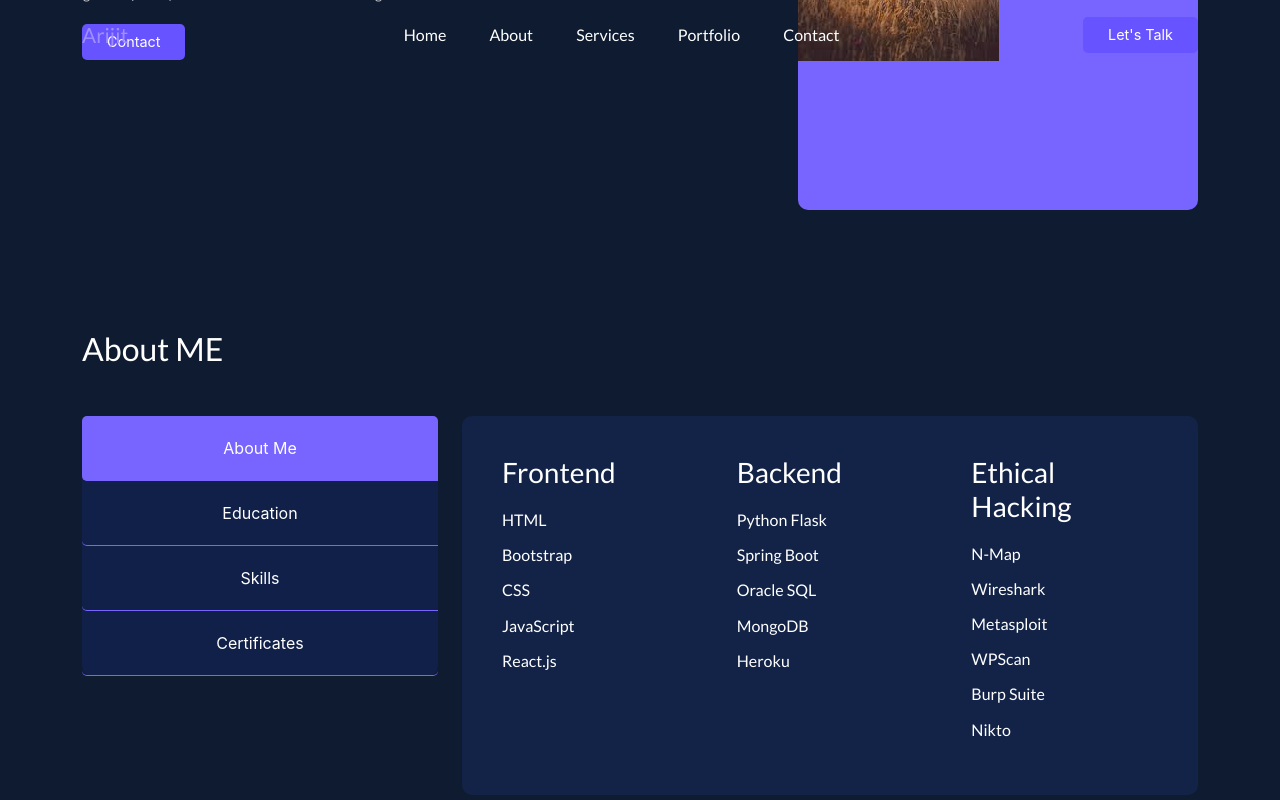
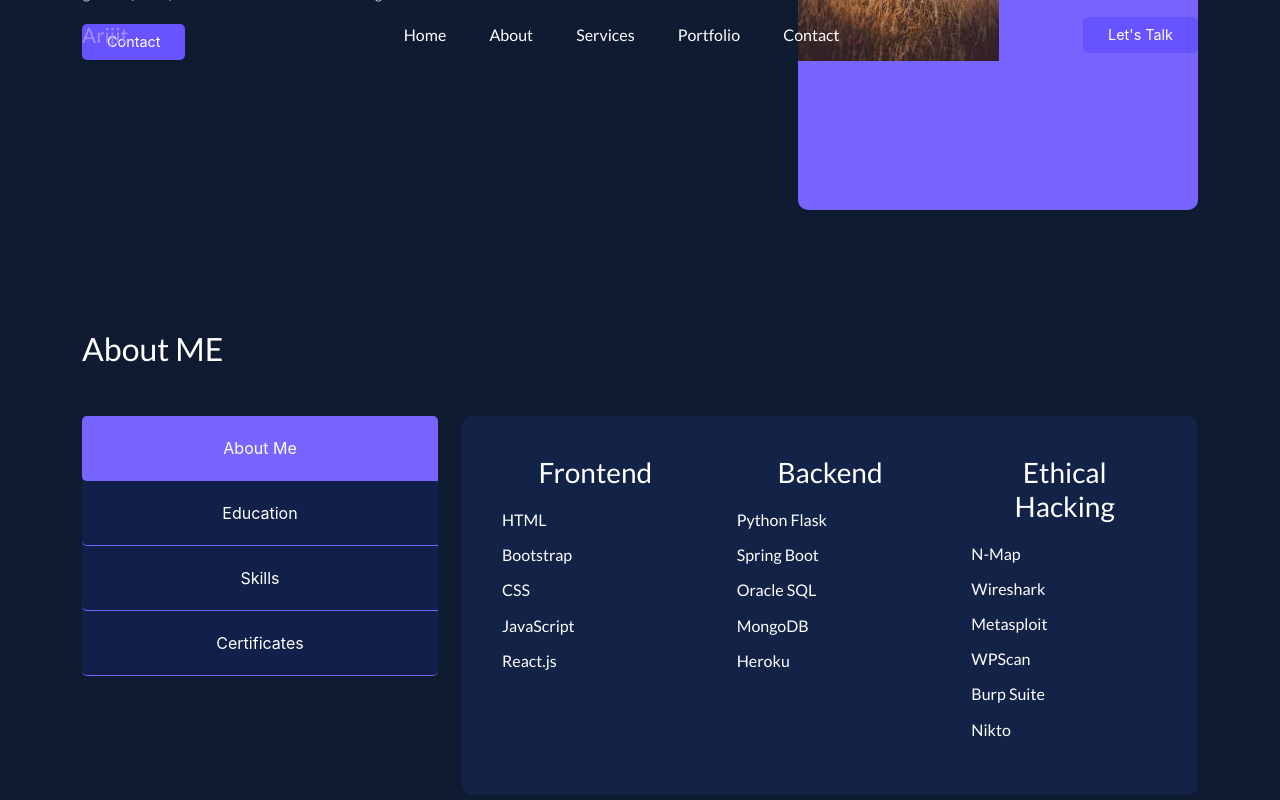
Before and after one commit to arijit2002/port_React, a React (Create React App) app: page / in a window 1280 px wide. Both pictures are taken after a click on the button "Skills". Shown: the part 340-1140 px from the top of the page. Built offline with nearby package versions, Linux system fonts and the light colour scheme.

Commit message:
Update skills.css

```diff
--- a/src/components/about/skills.css
+++ b/src/components/about/skills.css
@@ -1,11 +1,18 @@
+.frontend__skill{
+    text-align: center;
+    justify-content: center;
+}
+
 .skills__wrapper{
     background: #132347;
     padding: 40px;
     border-radius: 10px;
+    text-align: center;
 }
 
-.skill__title{
+.skill__data{
     margin-bottom: 10px;
+    text-align: center;
 }
 
 h3{
```
